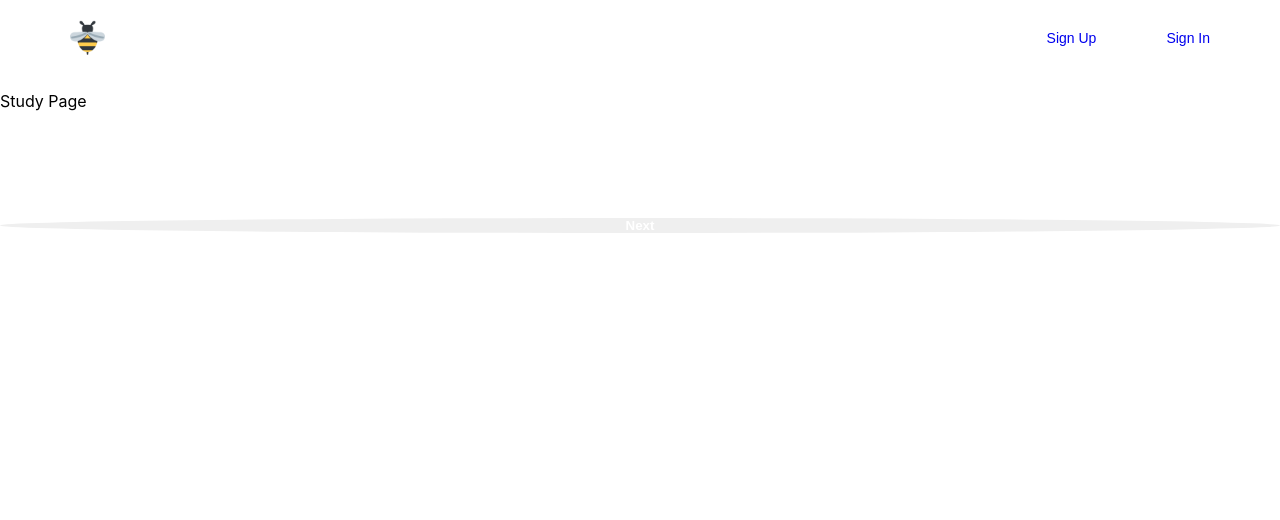
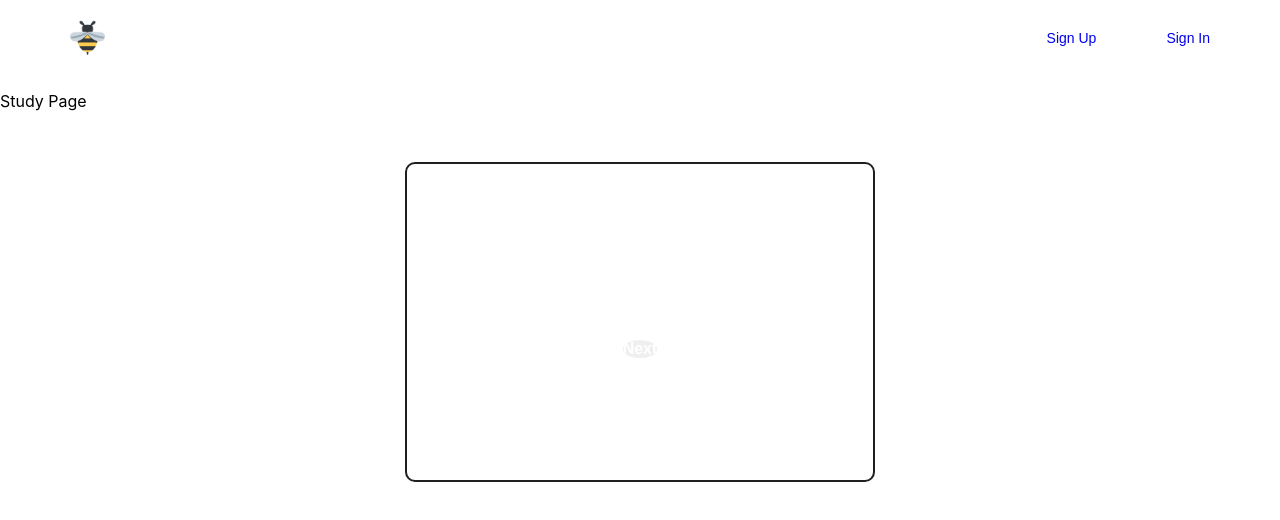
Before and after one commit to MrJanHorak/spelling-bee-practice-tool, a React (Create React App) app: page /study in a window 1280 px wide. Shown: the top 520 px of the page. Built offline with nearby package versions, Linux system fonts and the light colour scheme; no server answers.

Commit message:
begin styling word study flashcard

```diff
--- a/src/components/FlashCard/FlashCard.jsx
+++ b/src/components/FlashCard/FlashCard.jsx
@@ -4,13 +4,24 @@ import "../../styles/FlashCard.css";
 const FlashCard = ({ handleClick, displayWord }) => {
   return (
     <>
-      <div className="register-form">
-        <h1> {displayWord.word} </h1>
-        <br />
-        {displayWord.definition}
-        <br />
-        {displayWord.partOfSpeech}
-        <input id="button" type="button" value="Next" onClick={handleClick} />
+      <div className="form-container">
+        <div className="flashcard-definition">
+          <div id="word">
+            <h1> {displayWord.word} </h1>
+          </div>
+          <div id="definition">
+            {displayWord.partOfSpeech}
+            <br />
+            <br />
+            {displayWord.definition}
+          </div>
+          <input
+            id="next-button"
+            type="button"
+            value="Next"
+            onClick={handleClick}
+          />
+        </div>
       </div>
     </>
   );
--- a/src/pages/Study/Study.jsx
+++ b/src/pages/Study/Study.jsx
@@ -2,6 +2,8 @@ import React, { useState, useEffect } from "react";
 
 import { getAllWords } from "../../services/wordService";
 import FlashCard from "../../components/FlashCard/FlashCard";
+
+import "../../styles/Study.css";
 
 const Study = ({ user, profile }) => {
   const [allWords, setAllWords] = useState();
@@ -41,7 +43,9 @@ const Study = ({ user, profile }) => {
   return (
     <>
       <p>Study Page</p>
-      <FlashCard handleClick={handleClick} displayWord={displayWord} />
+      <div className="card-holder">
+        <FlashCard handleClick={handleClick} displayWord={displayWord} />
+      </div>
     </>
   );
 };
--- a/src/styles/FlashCard.css
+++ b/src/styles/FlashCard.css
@@ -1,85 +1,13 @@
-.admin-page {
-  width: 100%;
+.form-constainer {
+  align-self: center;
+  justify-self: center;
+}
+
+.flashcard-definition {
+  width: 375px;
+  height: 300px;
   display: flex;
   flex-direction: column;
+  justify-content: center;
   align-items: center;
-  justify-content: center;
-}
-
-.title-container {
-  display: flex;
-  flex-direction: column;
-  width: 100%;
-  align-items: flex-start;
-}
-
-.title-container h3 {
-  opacity: 0.5;
-  font-weight: 600;
-}
-
-.form-container {
-  margin-top: 35px;
-  margin-bottom: 35px;
-  padding: 8px;
-  width: 75%;
-  display: flex;
-  flex-direction: column;
-  align-items: center;
-  max-width: 450px;
-  border: rgb(32, 32, 32) 2px solid;
-  border-radius: 10px;
-}
-
-.definition-container {
-  width: 100%;
-  display: flex;
-  flex-direction: column;
-  align-items: center;
-  max-width: 550px;
-}
-
-.register-form {
-  display: flex;
-  flex-direction: column;
-  width: 100%;
-}
-
-.form-container input,
-select,
-button {
-  padding: 16px;
-  font-size: 16px;
-  margin-bottom: 16px;
-  color: rgb(200, 200, 200);
-}
-
-.form-container input {
-  border: 1px solid #292934;
-  border-radius: 14px;
-}
-
-.form-container input[type="radio"] {
-  position: absolute;
-  margin-top: 6px;
-  margin-left: 10px;
-}
-
-.form-container input[type="radio"] ~ label {
-  padding-left: 2em;
-  display: inline-block;
-  padding-right: 1.4em;
-  margin-bottom: 8px;
-}
-
-#submit-button {
-  margin-top: 22px;
-  background: #7450e9;
-  border: none;
-  color: rgb(255, 255, 255);
-  font-weight: 600;
-}
-
-#gradeLevel {
-  text-align: center;
-}
+  }
--- /dev/null
+++ b/src/styles/Study.css
@@ -0,0 +1,5 @@
+.card-holder {
+  display: flex;
+  justify-content: center;
+
+}
```
